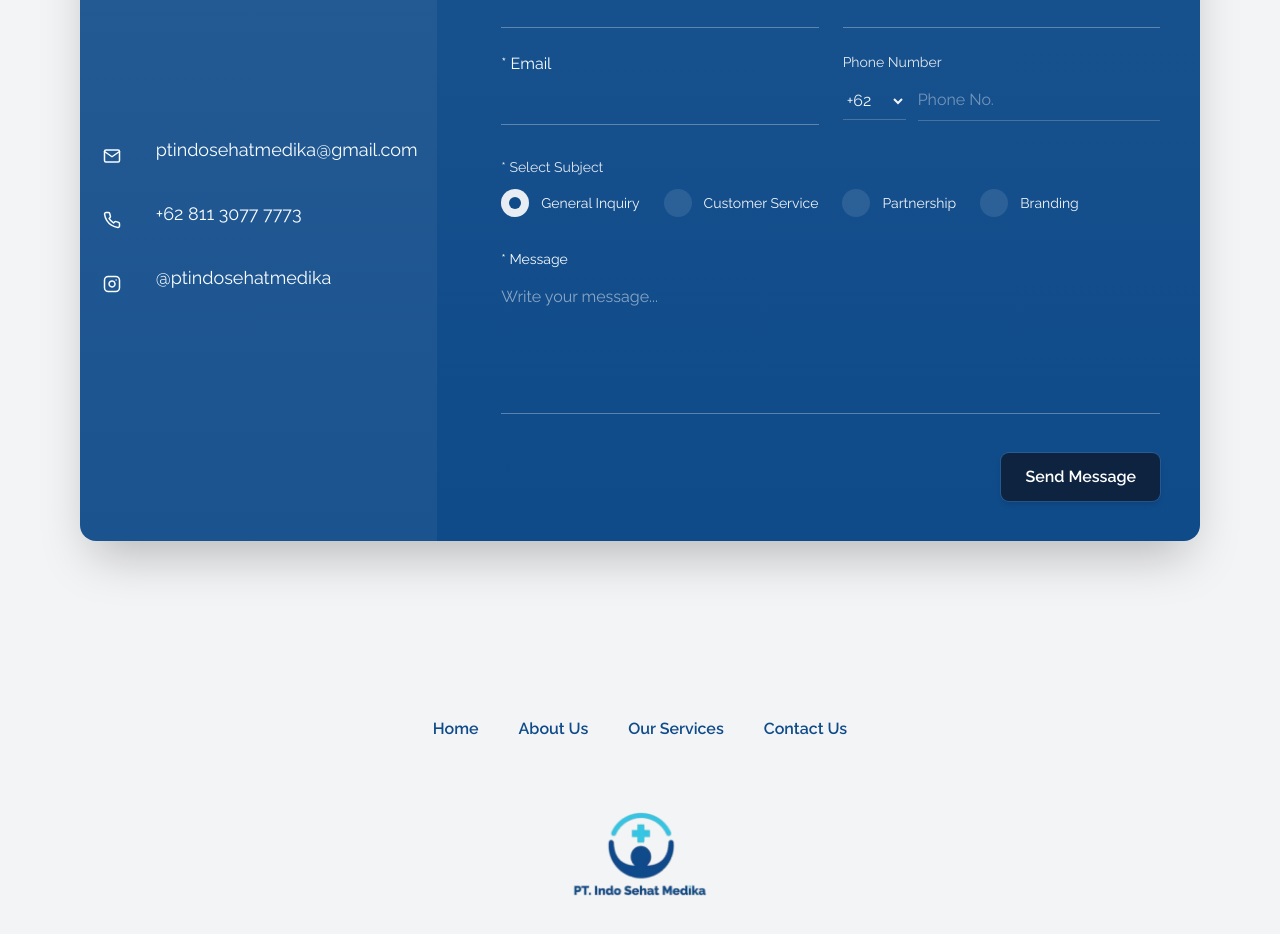
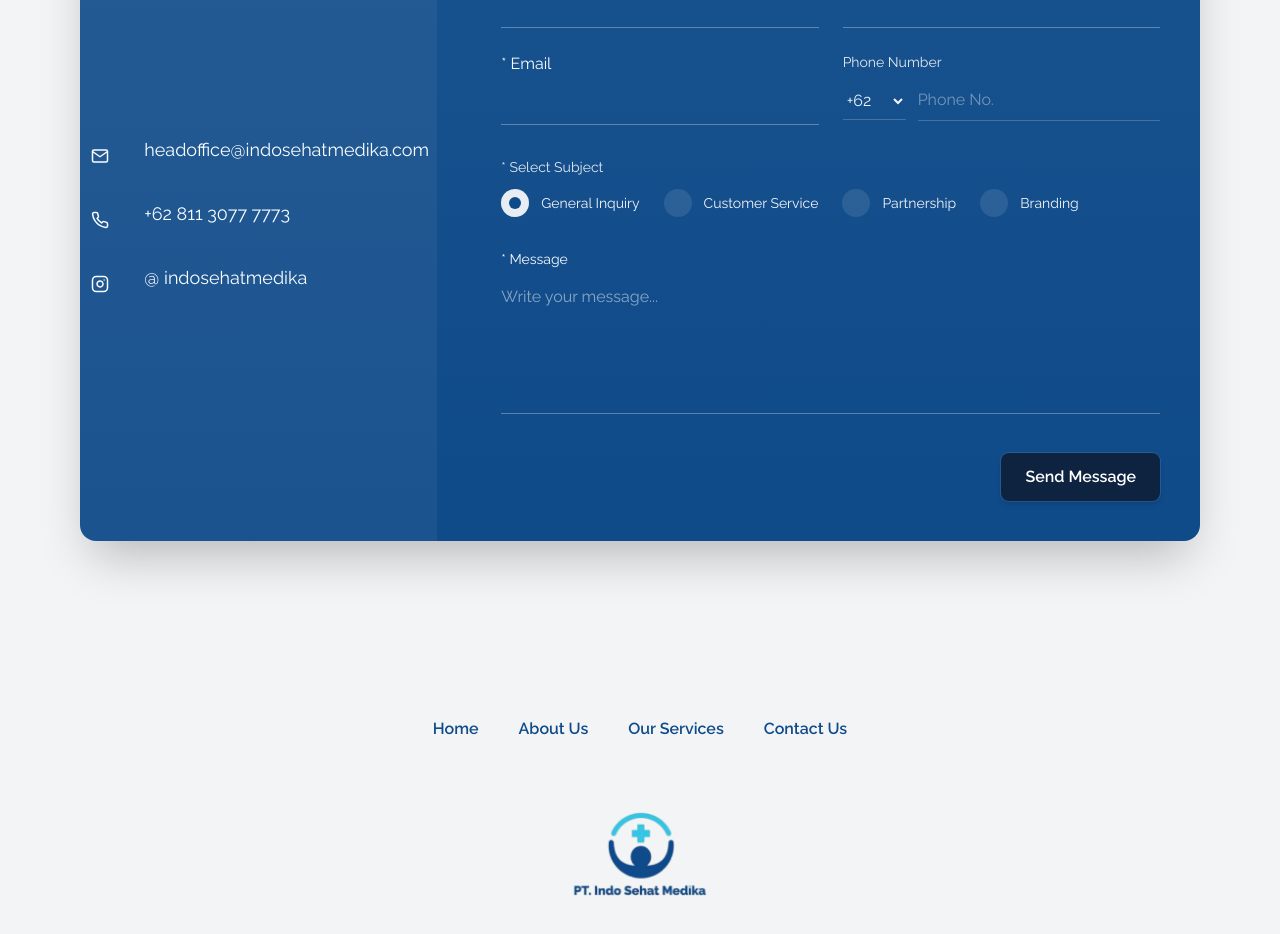
Before and after one commit to Delos-343/PT-Indo-Sehat-Medika, a Next.js app: page / in a window 1280 px wide. Shown: the part 3265-4199 px from the top of the page. Built offline with nearby package versions, Linux system fonts and the light colour scheme.

Commit message:
Fixed contact information

```diff
--- a/src/app/components/molecules/contact/ContactInfo.tsx
+++ b/src/app/components/molecules/contact/ContactInfo.tsx
@@ -6,9 +6,9 @@ import { FiMail, FiPhone, FiInstagram } from 'react-icons/fi';
 export const ContactInfo: React.FC = () => {
 
   const items = [
-    { icon: <FiMail />, label: 'ptindosehatmedika@gmail.com' },
+    { icon: <FiMail />, label: 'headoffice@indosehatmedika.com' },
     { icon: <FiPhone />, label: '+62 811 3077 7773' },
-    { icon: <FiInstagram />, label: '@ptindosehatmedika' },
+    { icon: <FiInstagram />, label: '@ indosehatmedika' },
   ];
 
   return (
--- a/src/app/components/molecules/footer/FooterLink.tsx
+++ b/src/app/components/molecules/footer/FooterLink.tsx
@@ -8,9 +8,9 @@ export const FooterLink: React.FC = () => {
 
   const navLinks = [
     { href: '/', label: 'Home' },
-    { href: '/about', label: 'About Us' },
-    { href: '/services', label: 'Our Services' },
-    { href: '/contact', label: 'Contact Us' },
+    { href: '/', label: 'About Us' },
+    { href: '/', label: 'Our Services' },
+    { href: '/', label: 'Contact Us' },
   ];
 
   return (
--- a/src/app/components/organisms/sections/Footer.tsx
+++ b/src/app/components/organisms/sections/Footer.tsx
@@ -14,8 +14,8 @@ export const Footer: React.FC = () => {
             <FooterLink />
             {/* Social Media Icons */}
             <div className="flex gap-6">
-              <SocialIcons href="mailto:info@indosehatmedika.com" icon={<FiMail />} label="Email" />
-              <SocialIcons href="tel:+62000000000" icon={<FiPhone />} label="Phone" />
+              <SocialIcons href="mailto:headoffice@indosehatmedika.com" icon={<FiMail />} label="Email" />
+              <SocialIcons href="tel:+6281130777773" icon={<FiPhone />} label="Phone" />
               <SocialIcons href="https://instagram.com/indosehatmedika" icon={<FiInstagram />} label="Instagram" />
             </div>
         </div>
```
